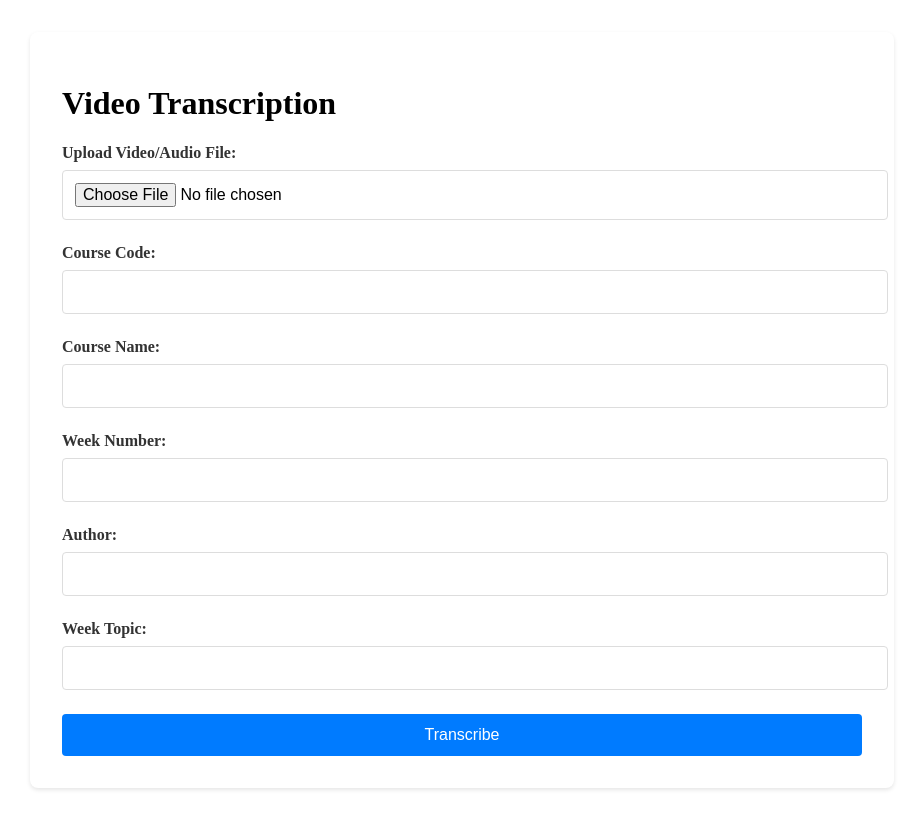
After one commit to caesarus-droid/snap-text, a Flask app: page /transcribe in a window 1280 px wide. The commit adds this page. Shown: the whole page, without its empty margins (178-1101 px from the left). Run offline with Flask 3, Linux system fonts and the light colour scheme; parts of the project's set-up code (start-up, migrations or seed data) failed here and were passed over.

Commit message:
I hope it works this time.

```diff
--- a/app/routes.py
+++ b/app/routes.py
@@ -1,7 +1,8 @@
-from flask import Blueprint, render_template, request, redirect, url_for, flash, jsonify
+from flask import Blueprint, render_template, request, redirect, url_for, flash, jsonify, current_app, send_file
 import os
 import re
 from werkzeug.utils import secure_filename
+from .services.transcription import TranscriptionService
 
 
 main = Blueprint('main', __name__)
@@ -13,8 +14,12 @@ os.makedirs(UPLOAD_FOLDER, exist_ok=True)
 METADATA_FOLDER = "/uploads/audio/metadata"
 os.makedirs(METADATA_FOLDER, exist_ok=True)
 
+# Initialize transcription service
+transcription_service = TranscriptionService()
+
 @main.route('/')
 def index():
+    """Landing page"""
     return render_template('index.html')
 
 
@@ -46,7 +51,17 @@ def upload_audio():
 # Step 2: Metadata Form
 @main.route('/metadata', methods=['GET', 'POST'])
 def metadata_form():
-    return render_template('audio/metadata_form.html')
+    try:
+        file_name = request.args.get('file_name')
+        if not file_name:
+            flash('No file name provided', 'error')
+            return redirect(url_for('main.upload_audio'))
+
+        return render_template('audio/metadata_form.html', file_name=file_name)
+    except Exception as e:
+        app.logger.error(f"Error in metadata_form: {str(e)}")
+        flash('An error occurred while loading the form', 'error')
+        return redirect(url_for('main.index'))
 
 # Step 3: Process Metadata
 @main.route('/submit_metadata', methods=['POST'])
@@ -66,12 +81,22 @@ def submit_metadata():
 
 @main.route('/transcribe-video')
 def transcribe_video():
-    return render_template('video/transcribe-video.html')
+    try:
+        return render_template('video/transcribe-video.html')
+    except Exception as e:
+        app.logger.error(f"Error in transcribe_video: {str(e)}")
+        flash('An error occurred while loading the video transcription page', 'error')
+        return redirect(url_for('main.index'))
 
 
 @main.route('/transcribe-youtube-video')
 def transcribe_youtube_video():
-    return render_template('youtube/transcribe-youtube-video.html')
+    try:
+        return render_template('youtube/transcribe-youtube-video.html')
+    except Exception as e:
+        app.logger.error(f"Error in transcribe_youtube_video: {str(e)}")
+        flash('An error occurred while loading the YouTube transcription page', 'error')
+        return redirect(url_for('main.index'))
 
 
 @main.route('/result', methods=['POST'])
@@ -79,3 +104,94 @@ def result():
     # Just for testing - we'll later hook this up with transcription logic
     dummy_transcription = "This is where your transcript will appear."
     return render_template('result.html', transcription=dummy_transcription)
+
+@main.route('/transcribe', methods=['GET', 'POST'])
+def transcribe():
+    """Handle transcription requests"""
+    if request.method == 'GET':
+        return render_template('transcribe_form.html')
+
+    try:
+        if 'file' not in request.files:
+            return jsonify({"error": "No file uploaded"}), 400
+
+        file = request.files['file']
+        if file.filename == '':
+            return jsonify({"error": "No selected file"}), 400
+
+        # Get metadata from form
+        metadata = {
+            'platform': request.form.get('platform', 'PANOPTO'),
+            'course_code': request.form.get('course_code', '').upper(),
+            'course_name': request.form.get('course_name', '').upper(),
+            'week_no': request.form.get('week_no', ''),
+            'transcript_type': request.form.get('transcript_type', 'Overview Video'),
+            'part': request.form.get('part', ''),
+            'week_topic': request.form.get('week_topic', ''),
+            'author': request.form.get('author', ''),
+            'keywords': request.form.get('keywords', ''),
+            'comments': request.form.get('comments', '')
+        }
+
+        # Save uploaded file
+        filename = secure_filename(file.filename)
+        upload_dir = os.path.join(current_app.config['UPLOAD_FOLDER'], 'audio')
+        filepath = os.path.join(upload_dir, filename)
+        file.save(filepath)
+
+        current_app.logger.info(f"Processing file: {filepath}")
+
+        # Transcribe audio
+        transcription_text, error = transcription_service.transcribe_audio(filepath)
+        if error:
+            raise Exception(f"Transcription failed: {error}")
+
+        # Create document
+        doc, error = transcription_service.create_transcript_document(transcription_text, metadata)
+        if error:
+            raise Exception(f"Document creation failed: {error}")
+
+        # Save document
+        doc_filename = f"W{metadata['week_no']}_{metadata['transcript_type']}_{metadata['course_code']}_Transcript.docx"
+        transcripts_dir = os.path.join(current_app.config['UPLOAD_FOLDER'], 'transcripts')
+        doc_path = os.path.join(transcripts_dir, doc_filename)
+        doc.save(doc_path)
+
+        return send_file(
+            doc_path,
+            as_attachment=True,
+            download_name=doc_filename,
+            mimetype='application/vnd.openxmlformats-officedocument.wordprocessingml.document'
+        )
+
+    except Exception as e:
+        current_app.logger.error(f"Transcription error: {str(e)}")
+        return jsonify({"error": str(e)}), 500
+
+@main.route('/download/<path:transcript_path>')
+def download_transcript(transcript_path):
+    try:
+        # Ensure the path is within the uploads directory
+        if not transcript_path.startswith(current_app.config['UPLOAD_FOLDER']):
+            return jsonify({"error": "Invalid file path"}), 400
+
+        if not os.path.exists(transcript_path):
+            return jsonify({"error": "File not found"}), 404
+
+        return send_file(
+            transcript_path,
+            as_attachment=True,
+            download_name=os.path.basename(transcript_path)
+        )
+
+    except Exception as e:
+        current_app.logger.error(f"Download failed: {str(e)}")
+        return jsonify({"error": "Download failed"}), 500
+
+@main.route('/health')
+def health_check():
+    """Health check endpoint"""
+    return jsonify({
+        "status": "healthy",
+        "version": current_app.config.get('VERSION', '1.0.0')
+    })
--- /dev/null
+++ b/app/static/css/transcribe_form.css
@@ -0,0 +1,75 @@
+.container {
+    max-width: 800px;
+    margin: 2rem auto;
+    padding: 2rem;
+    background: white;
+    border-radius: 8px;
+    box-shadow: 0 2px 4px rgba(0, 0, 0, 0.1);
+}
+
+.form-group {
+    margin-bottom: 1.5rem;
+}
+
+label {
+    display: block;
+    margin-bottom: 0.5rem;
+    font-weight: 600;
+    color: #333;
+}
+
+input[type="text"],
+input[type="number"],
+input[type="file"] {
+    width: 100%;
+    padding: 0.75rem;
+    border: 1px solid #ddd;
+    border-radius: 4px;
+    font-size: 1rem;
+}
+
+button {
+    background-color: #007bff;
+    color: white;
+    padding: 0.75rem 1.5rem;
+    border: none;
+    border-radius: 4px;
+    font-size: 1rem;
+    cursor: pointer;
+    width: 100%;
+}
+
+button:hover {
+    background-color: #0056b3;
+}
+
+.progress {
+    margin-top: 2rem;
+    text-align: center;
+}
+
+.progress-bar {
+    height: 4px;
+    background-color: #f0f0f0;
+    border-radius: 2px;
+    overflow: hidden;
+    margin-bottom: 1rem;
+}
+
+.progress-bar::after {
+    content: '';
+    display: block;
+    height: 100%;
+    width: 0;
+    background-color: #007bff;
+    animation: progress 2s infinite linear;
+}
+
+@keyframes progress {
+    0% { width: 0; }
+    100% { width: 100%; }
+}
+
+.error {
+    color: #dc3545;
+}
--- /dev/null
+++ b/app/static/js/transcribe.js
@@ -0,0 +1,33 @@
+document.getElementById('transcription-form').addEventListener('submit', async (e) => {
+    e.preventDefault();
+
+    const form = e.target;
+    const formData = new FormData(form);
+    const progress = document.getElementById('progress');
+    const status = document.getElementById('status');
+
+    try {
+        progress.style.display = 'block';
+        form.style.display = 'none';
+
+        const response = await fetch('/transcribe', {
+            method: 'POST',
+            body: formData
+        });
+
+        const data = await response.json();
+
+        if (!response.ok) {
+            throw new Error(data.error || 'Transcription failed');
+        }
+
+        status.textContent = 'Transcription completed successfully!';
+
+        // Download the transcript
+        window.location.href = `/download/${encodeURIComponent(data.transcript_path)}`;
+
+    } catch (error) {
+        status.textContent = `Error: ${error.message}`;
+        progress.classList.add('error');
+    }
+});
--- a/app/templates/index.html
+++ b/app/templates/index.html
@@ -51,6 +51,11 @@
             <h2>Transcribe YouTube Video</h2>
             <p>Extract text from video files with ease.</p>
         </a>
+        <a href="{{ url_for('main.transcribe_form') }}" class="feature-card">
+            <img src="{{ url_for('static', filename='images/transcribe-icon.png') }}" alt="Transcribe">
+            <h3>Transcribe Media</h3>
+            <p>Convert audio and video to text with AI-powered transcription</p>
+        </a>
     </div>
 
     <!-- Testimonials Section -->
--- /dev/null
+++ b/app/templates/transcribe_form.html
@@ -0,0 +1,55 @@
+<!DOCTYPE html>
+<html lang="en">
+<head>
+    <meta charset="UTF-8">
+    <meta name="viewport" content="width=device-width, initial-scale=1.0">
+    <title>Video Transcription</title>
+    <link rel="stylesheet" href="{{ url_for('static', filename='css/transcribe_form.css') }}">
+</head>
+<body>
+    <div class="container">
+        <h1>Video Transcription</h1>
+
+        <form id="transcription-form" enctype="multipart/form-data">
+            <div class="form-group">
+                <label for="file">Upload Video/Audio File:</label>
+                <input type="file" id="file" name="file" accept="audio/*,video/*" required>
+            </div>
+
+            <div class="form-group">
+                <label for="course_code">Course Code:</label>
+                <input type="text" id="course_code" name="course_code" required>
+            </div>
+
+            <div class="form-group">
+                <label for="course_name">Course Name:</label>
+                <input type="text" id="course_name" name="course_name" required>
+            </div>
+
+            <div class="form-group">
+                <label for="week_no">Week Number:</label>
+                <input type="number" id="week_no" name="week_no" required>
+            </div>
+
+            <div class="form-group">
+                <label for="author">Author:</label>
+                <input type="text" id="author" name="author" required>
+            </div>
+
+            <div class="form-group">
+                <label for="week_topic">Week Topic:</label>
+                <input type="text" id="week_topic" name="week_topic" required>
+            </div>
+
+            <button type="submit">Transcribe</button>
+        </form>
+
+        <div id="progress" style="display: none;">
+            <div class="progress-bar"></div>
+            <p id="status">Processing...</p>
+        </div>
+    </div>
+
+    <script src="{{ url_for('static', filename='js/transcribe.js') }}"></script>
+</body>
+</html>
--- a/requirements.txt
+++ b/requirements.txt
@@ -45,3 +45,9 @@ pytube  # Download YouTube videos
 
 # Async Operations (if needed)
 aiohttp
+
+# Add these to your existing requirements
+openai-whisper
+python-docx
+ffmpeg-python
+yt-dlp
--- a/run.py
+++ b/run.py
@@ -1,6 +1,26 @@
 from app import create_app
+import logging
+import os
 
-app = create_app()
+# Configure logging
+logging.basicConfig(
+    level=logging.INFO,
+    format='%(asctime)s - %(name)s - %(levelname)s - %(message)s',
+    handlers=[
+        logging.FileHandler('logs/app.log'),
+        logging.StreamHandler()
+    ]
+)
+
+# Get environment from FLASK_ENV, default to development
+env = os.environ.get('FLASK_ENV', 'development')
+app = create_app(env)
 
 if __name__ == "__main__":
-    app.run(debug=True, host="0.0.0.0", port=5000)
+    # Only use debug mode in development
+    debug = env == 'development'
+    # Use 0.0.0.0 in production for proper container support
+    host = "localhost" if debug else "0.0.0.0"
+    port = int(os.environ.get('PORT', 5000))
+
+    app.run(debug=debug, host=host, port=port)
```
Also changed, not shown: app/__init__.py (+21 -8 lines), app/config.py (added, +52 -0 lines), app/services/__init__.py (+15 -0 lines), app/services/transcription.py (added, +103 -0 lines), app/static/css/error.css (added, +25 -0 lines), app/templates/errors/500.html (added, +14 -0 lines), app/templates/youtube/transcribe-youtube-video.html (+38 -11 lines), app/utils.py (+31 -0 lines), README.md, app/snaptext.py (deleted), 1 other file.
